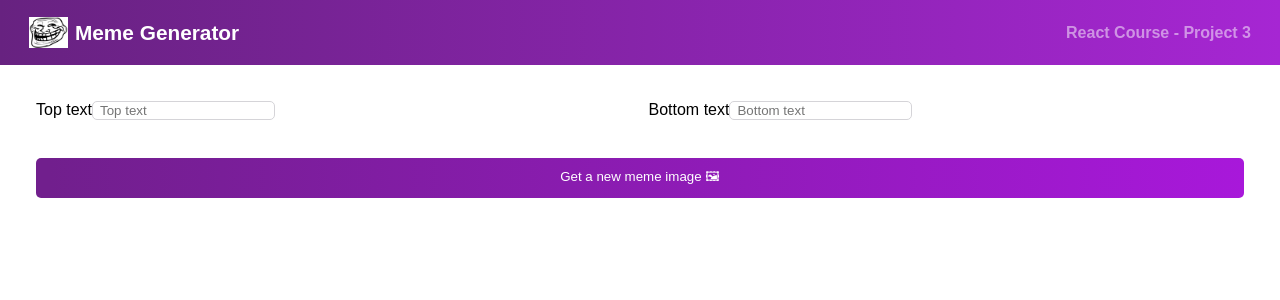
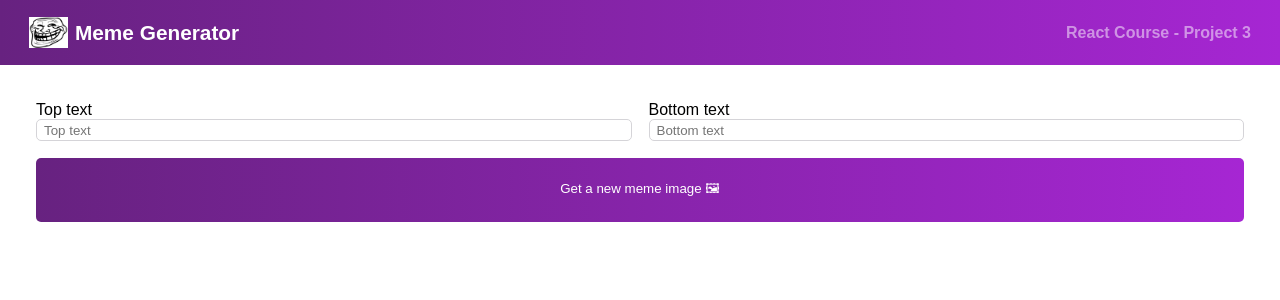
Before and after one commit to Halnon/Meme-Generator, a React app: page / in a window 1280 px wide. Shown: the top 300 px of the page. Built offline with nearby package versions, Linux system fonts and the light colour scheme; the HTML template or start-up script is replaced by a standard one.

Commit message:
amend form styles

```diff
--- a/src/index.css
+++ b/src/index.css
@@ -67,14 +67,23 @@ main {
     border-radius: 5px;
     border: 1px solid #D5D4D8;
     text-indent: 5px;
+    height: 2rem;
 }
 
 .form--button {
     grid-column: 1 / -1;
     font-family: "Karla", sans-serif;
     border-radius: 5px;
-    background: linear-gradient(90.41deg, #711F8D 1.14%, #A818DA 100%);
-    color: white;
+    background: var(--color2);
+    color: var(--color1);
     border: none;
     cursor: pointer;
+    height: 4rem;
 }
+
+.input--labels {
+    display: flex;
+    flex-direction: column;
+    font-size: 1rem;
+    font-weight: 500;
+}
```
